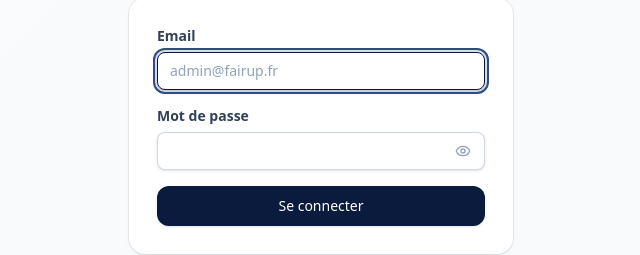
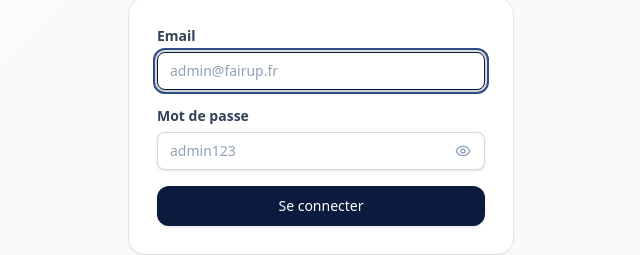
Before and after one commit to IsmailOuali/GRH, a Next.js app: page /login in a window 1280 px wide. Shown: the part 279-534 px from the top of the page, without its empty margins (319-959 px from the left). Built offline with nearby package versions, Linux system fonts and the light colour scheme.

Commit message:
Set password field placeholder

```diff
--- a/src/app/login/page.tsx
+++ b/src/app/login/page.tsx
@@ -78,6 +78,7 @@ export default function LoginPage() {
                   type={showPassword ? "text" : "password"}
                   autoComplete="current-password"
                   required
+                  placeholder="admin123"
                   value={password}
                   onChange={(e) => setPassword(e.target.value)}
                   aria-invalid={error ? true : undefined}
```
